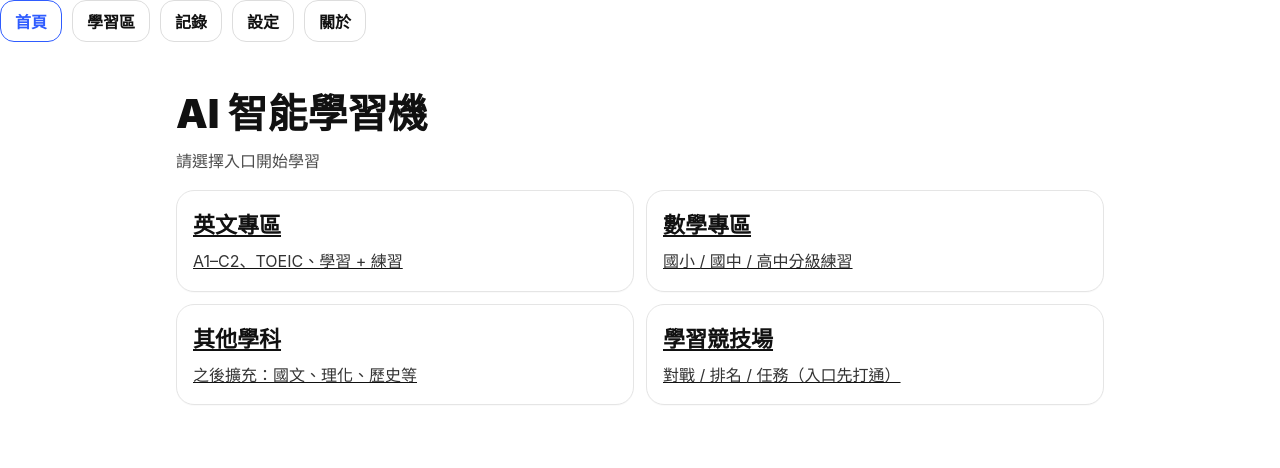
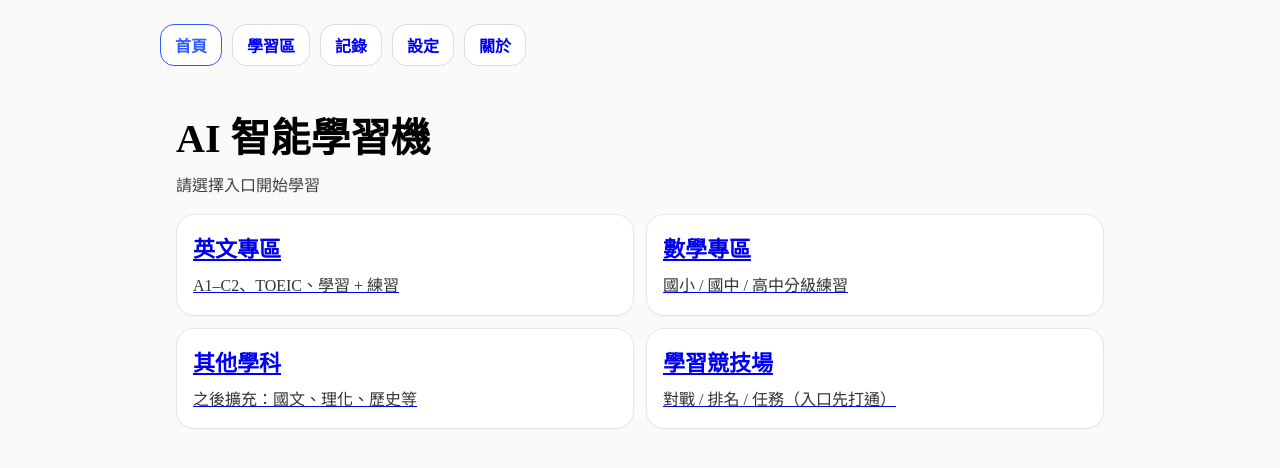
Before and after one commit to boos88978857-svg/ai-intelligent-learning-machine, a Next.js app: page / in a window 1280 px wide. Shown: the top 468 px of the page. Built offline with nearby package versions, Linux system fonts and the light colour scheme.

Commit message:
更新 layout.tsx

```diff
--- a/app/layout.tsx
+++ b/app/layout.tsx
@@ -1,21 +1,16 @@
-import "./globals.css";
+// app/layout.tsx
+import type { ReactNode } from "react";
 import Nav from "./nav";
+import { ui } from "./ui";
 
-export const metadata = {
-  title: "AI 智能學習機",
-  description: "AI 智能學習機 - 框架入口",
-};
-
-export default function RootLayout({
-  children,
-}: {
-  children: React.ReactNode;
-}) {
+export default function RootLayout({ children }: { children: ReactNode }) {
   return (
     <html lang="zh-Hant">
-      <body>
-        <Nav />
-        {children}
+      <body style={ui.page}>
+        <div style={ui.wrap}>
+          <Nav />
+          {children}
+        </div>
       </body>
     </html>
   );
```
